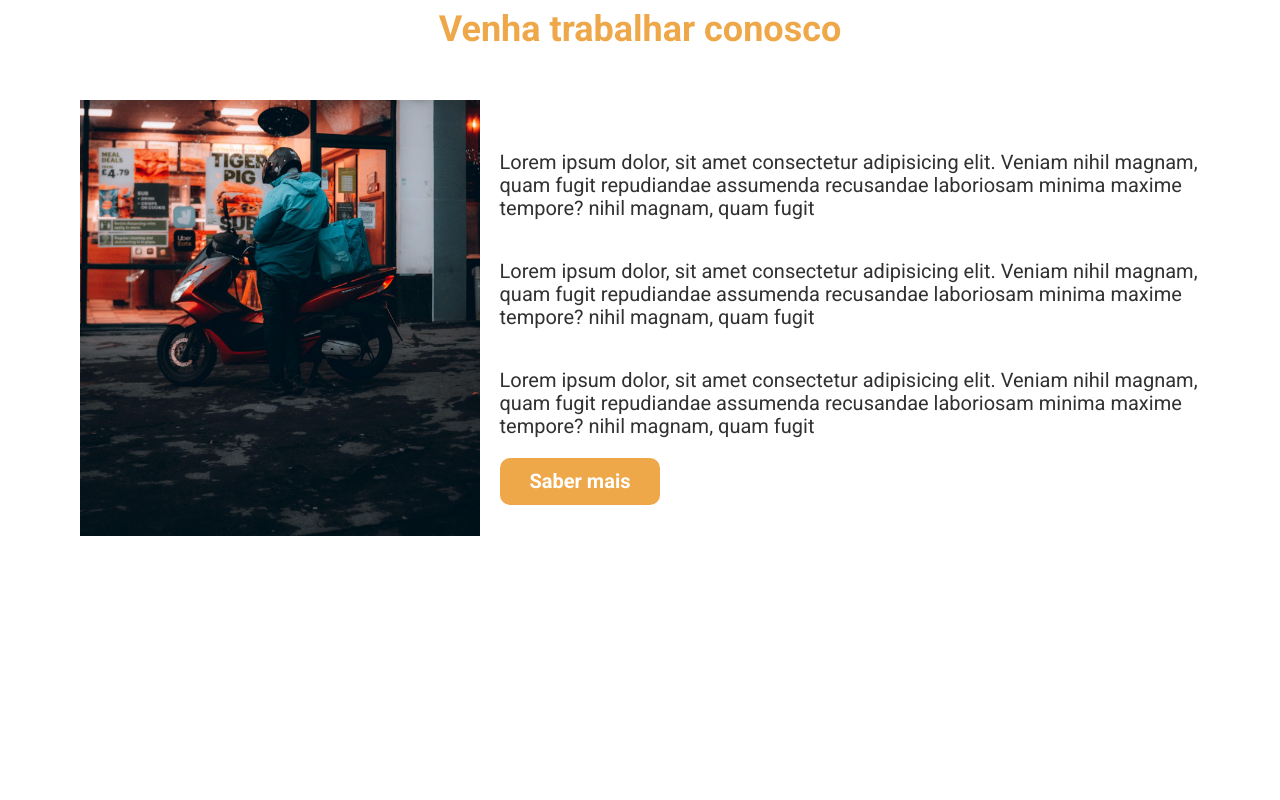
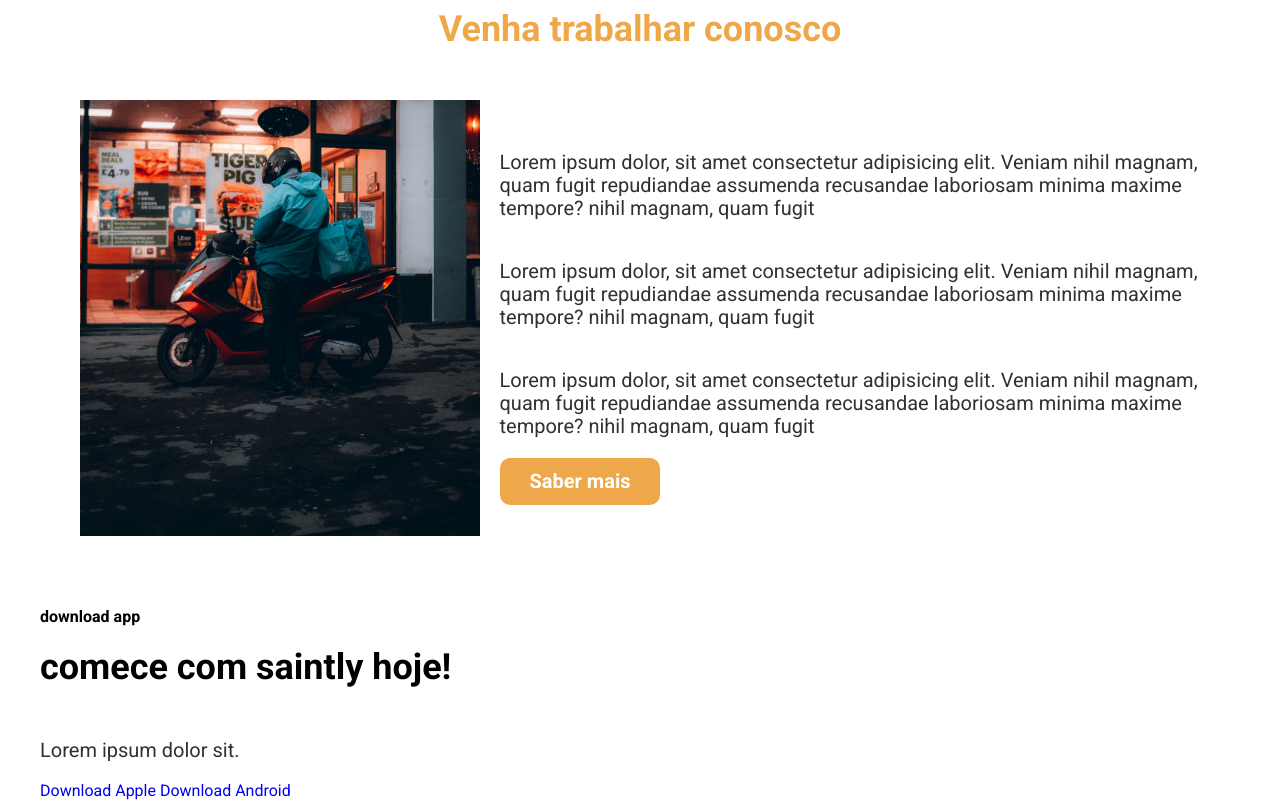
Before and after one commit to Lucassocorrosilva7/Food-Saintly, a website: page index.html in a window 1280 px wide. Shown: the part 4933-5733 px from the top of the page. Before the commit the page ends 5519 px from the top, so only its background shows below. Drawn offline with Linux system fonts and the light colour scheme.

Commit message:
Estilo do appcriado

```diff
--- a/index.html
+++ b/index.html
@@ -356,7 +356,18 @@
     </section>
     <section class="app">
       <div class="app__grid contents">
-
+        <div class="app__content">
+          <h4>download app</h4>
+          <h2>comece com saintly hoje!</h2>
+          <p>Lorem ipsum dolor sit.</p>
+          <div class="app__content--grid">
+            <a href="#" class="">Download Apple</a>
+            <a href="#" class="">Download Android</a>
+          </div>
+        </div>
+        <div class="app__img">
+          <img src="" alt="">
+        </div>
       </div>
     </section>
   </body>
```
Also changed, not shown: src/scss/layout/_app.scss (added).
